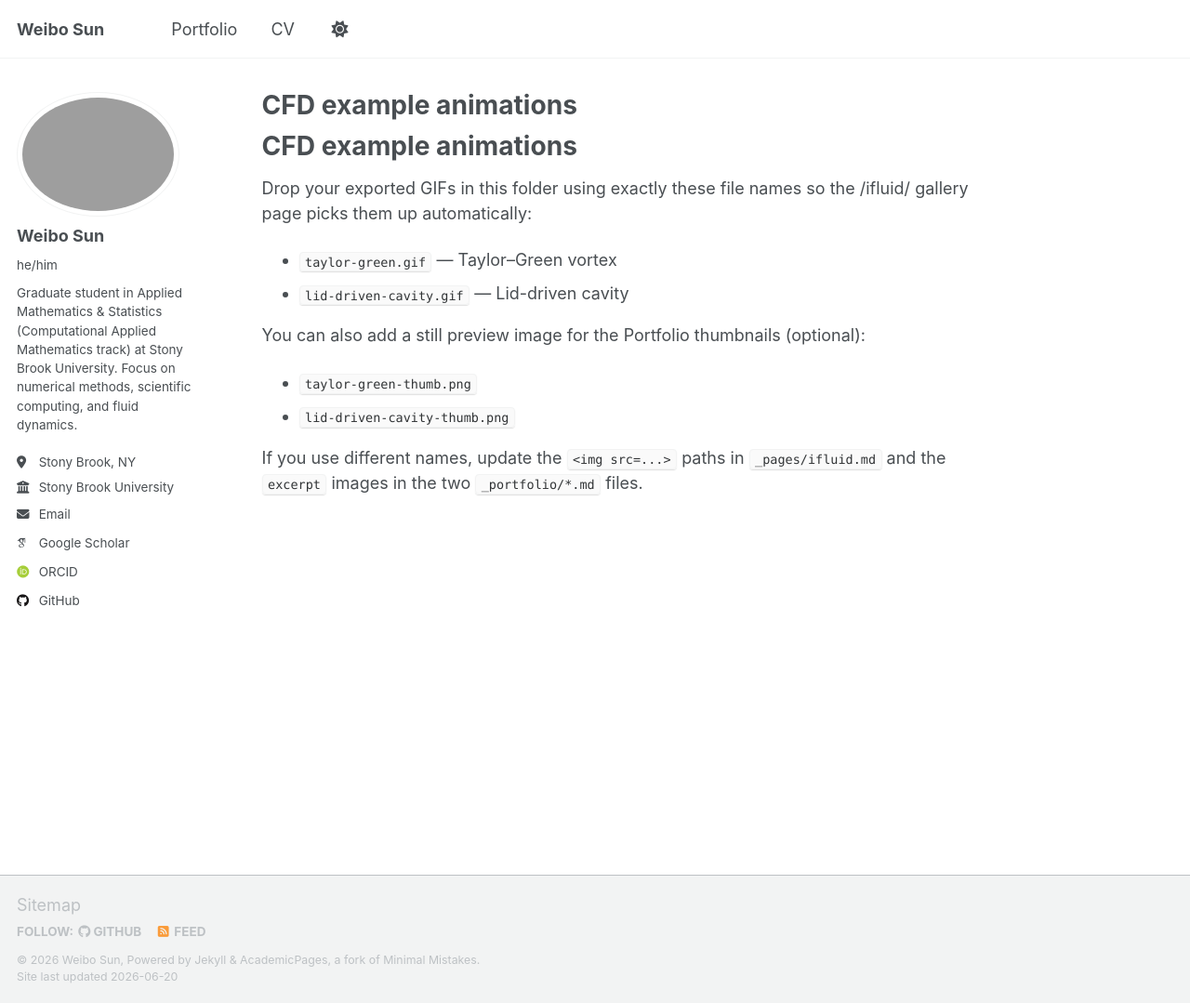
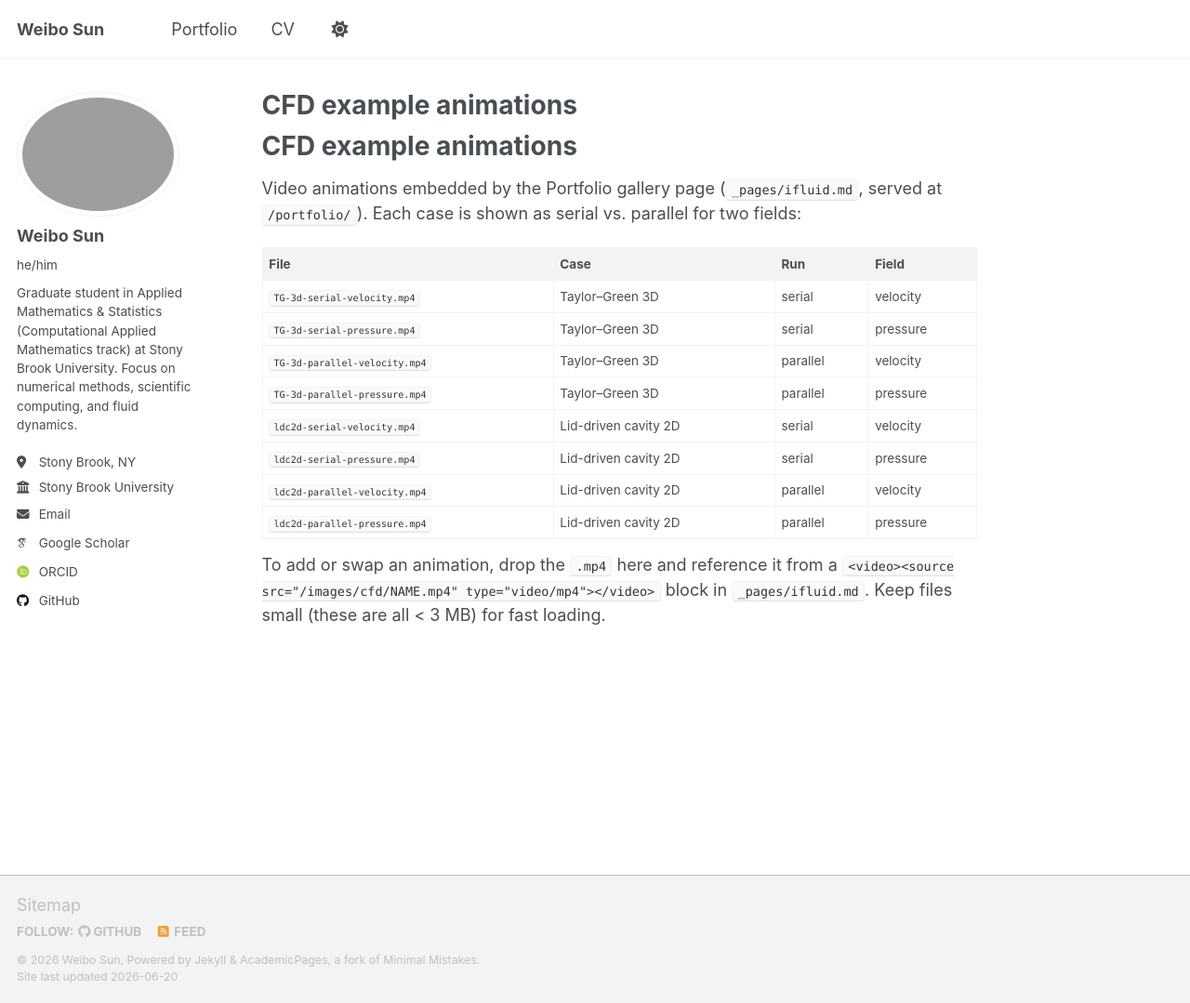
Before and after one commit to Webberrr7/Webberrr7.github.io, a Jekyll site: the page built from images/cfd/README.md, in a window 1280 px wide and 1079 px high. Shown: the whole window at 93% size. Built offline with Jekyll 4.4.1, drawn with Linux system fonts in a browser that asks for light colours; some web fonts are replaced; our own code applies the rules of GitHub Pages for plain Markdown files; a script that is not in the unit is left out.

Commit message:
Add serial-vs-parallel CFD animations to Portfolio gallery
Embed 8 ParaView MP4s (Taylor-Green 3D and lid-driven cavity 2D, each
serial vs parallel for velocity and pressure) with side-by-side video
players so the parallel runs can be compared against the serial baseline.

Co-Authored-By: Claude Opus 4.8 <noreply@anthropic.com>

```diff
--- a/images/cfd/README.md
+++ b/images/cfd/README.md
@@ -1,15 +1,20 @@
 # CFD example animations
 
-Drop your exported GIFs in this folder using exactly these file names so the
-/ifluid/ gallery page picks them up automatically:
+Video animations embedded by the Portfolio gallery page (`_pages/ifluid.md`,
+served at `/portfolio/`). Each case is shown as serial vs. parallel for two
+fields:
 
-- `taylor-green.gif`        — Taylor–Green vortex
-- `lid-driven-cavity.gif`   — Lid-driven cavity
+| File | Case | Run | Field |
+|---|---|---|---|
+| `TG-3d-serial-velocity.mp4`     | Taylor–Green 3D   | serial   | velocity |
+| `TG-3d-serial-pressure.mp4`     | Taylor–Green 3D   | serial   | pressure |
+| `TG-3d-parallel-velocity.mp4`   | Taylor–Green 3D   | parallel | velocity |
+| `TG-3d-parallel-pressure.mp4`   | Taylor–Green 3D   | parallel | pressure |
+| `ldc2d-serial-velocity.mp4`     | Lid-driven cavity 2D | serial   | velocity |
+| `ldc2d-serial-pressure.mp4`     | Lid-driven cavity 2D | serial   | pressure |
+| `ldc2d-parallel-velocity.mp4`   | Lid-driven cavity 2D | parallel | velocity |
+| `ldc2d-parallel-pressure.mp4`   | Lid-driven cavity 2D | parallel | pressure |
 
-You can also add a still preview image for the Portfolio thumbnails (optional):
-
-- `taylor-green-thumb.png`
-- `lid-driven-cavity-thumb.png`
-
-If you use different names, update the `<img src=...>` paths in
-`_pages/ifluid.md` and the `excerpt` images in the two `_portfolio/*.md` files.
+To add or swap an animation, drop the `.mp4` here and reference it from a
+`<video><source src="/images/cfd/NAME.mp4" type="video/mp4"></video>` block in
+`_pages/ifluid.md`. Keep files small (these are all < 3 MB) for fast loading.
```
Also changed, not shown: _pages/ifluid.md (+91 -35 lines), 8 other files.
